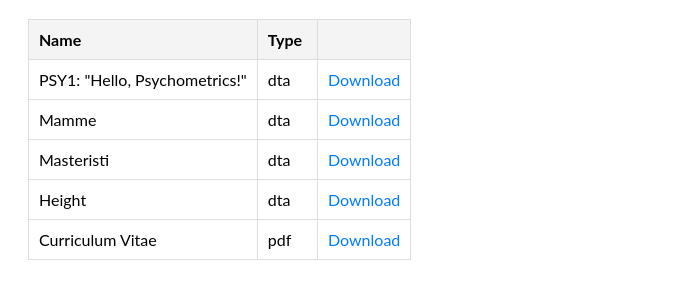
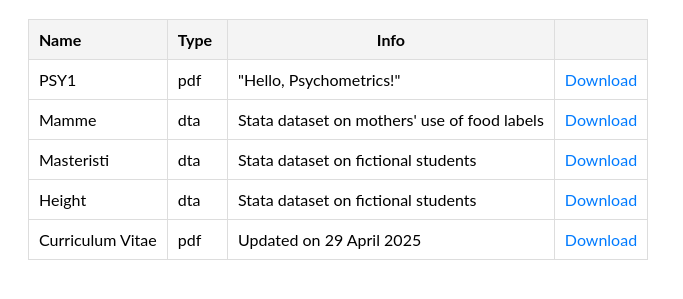
Before and after one commit to gbcalifano/data, a plain HTML site: page index.html in a window 1280 px wide. Shown: the part 91-390 px from the top of the page, without its empty margins (0-683 px from the left). Drawn offline with Linux system fonts and the light colour scheme.

Commit message:
Update index.html

```diff
--- a/index.html
+++ b/index.html
@@ -54,33 +54,39 @@
       <tr>
         <th onclick="sortTable(0)">Name<span class="arrow"></span></th>
         <th onclick="sortTable(1)">Type<span class="arrow"></span></th>
+        <th>Info</th>
         <th> </th>
       </tr>
     </thead>
     <tbody>
       <tr>
-        <td>PSY1: "Hello, Psychometrics!"</td>
-        <td>dta</td>
+        <td>PSY1</td>
+        <td>pdf</td>
+        <td>"Hello, Psychometrics!"</td>
         <td><a href="PSY1.pdf" download>Download</a></td>
       </tr>
       <tr>
         <td>Mamme</td>
         <td>dta</td>
+        <td>Stata dataset on mothers' use of food labels</td>
         <td><a href="mamme.dta" download>Download</a></td>
       </tr>
       <tr>
         <td>Masteristi</td>
         <td>dta</td>
+        <td>Stata dataset on fictional students</td>
         <td><a href="masteristi.dta" download>Download</a></td>
       </tr>
       <tr>
         <td>Height</td>
         <td>dta</td>
+        <td>Stata dataset on fictional students</td>
         <td><a href="height.dta" download>Download</a></td>
       </tr>
       <tr>
         <td>Curriculum Vitae</td>
         <td>pdf</td>
+        <td>Updated on 29 April 2025</td>
         <td><a href="cv.pdf" download>Download</a></td>
       </tr>
     </tbody>
```
